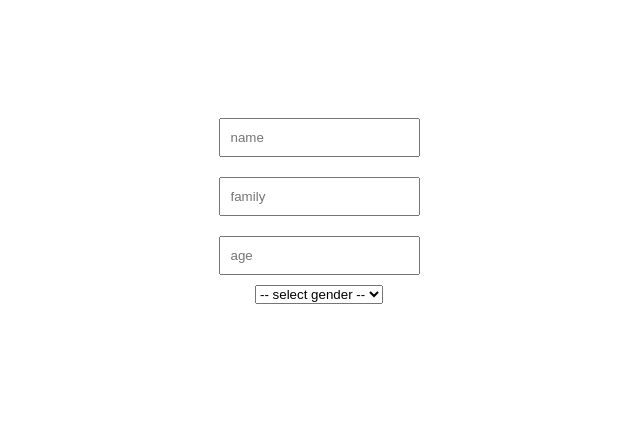
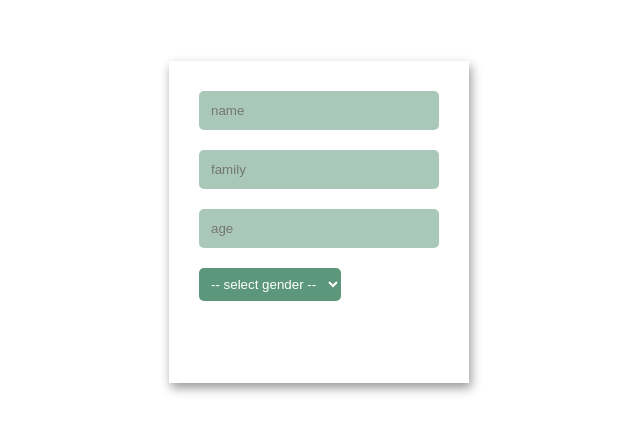
Before and after one commit to MahshadOliaie/React-Lab, a React (Vite) app: page / in a window 1280 px wide. Shown: the part 178-610 px from the top of the page, without its empty margins (321-961 px from the left). Built offline with nearby package versions, Linux system fonts and the light colour scheme.

Commit message:
add style to form

```diff
--- a/src/components/Forms/form.css
+++ b/src/components/Forms/form.css
@@ -3,11 +3,25 @@
 form{
     display: flex;
     flex-direction: column;
-    align-items: center;
-    justify-content: space-between;
+    align-items: flex-start;
+    box-shadow: 2px 5px 10px rgba(0, 0, 0, 0.406);
+    padding: 30px;
+    width: 300px;
+    gap: 20px;
 }
 
 form input{
-    margin: 10px;
-    padding: 10px;
+    width: 100%;
+    padding: 12px;
+    border: none;
+    border-radius: 5px;
+    background-color: rgba(57, 128, 95, 0.431);
 }
+
+form select{
+    padding: 8px;
+    border: none;
+    background-color: rgba(57, 128, 95, 0.82);
+    color: white;
+    border-radius: 5px;
+}
```
